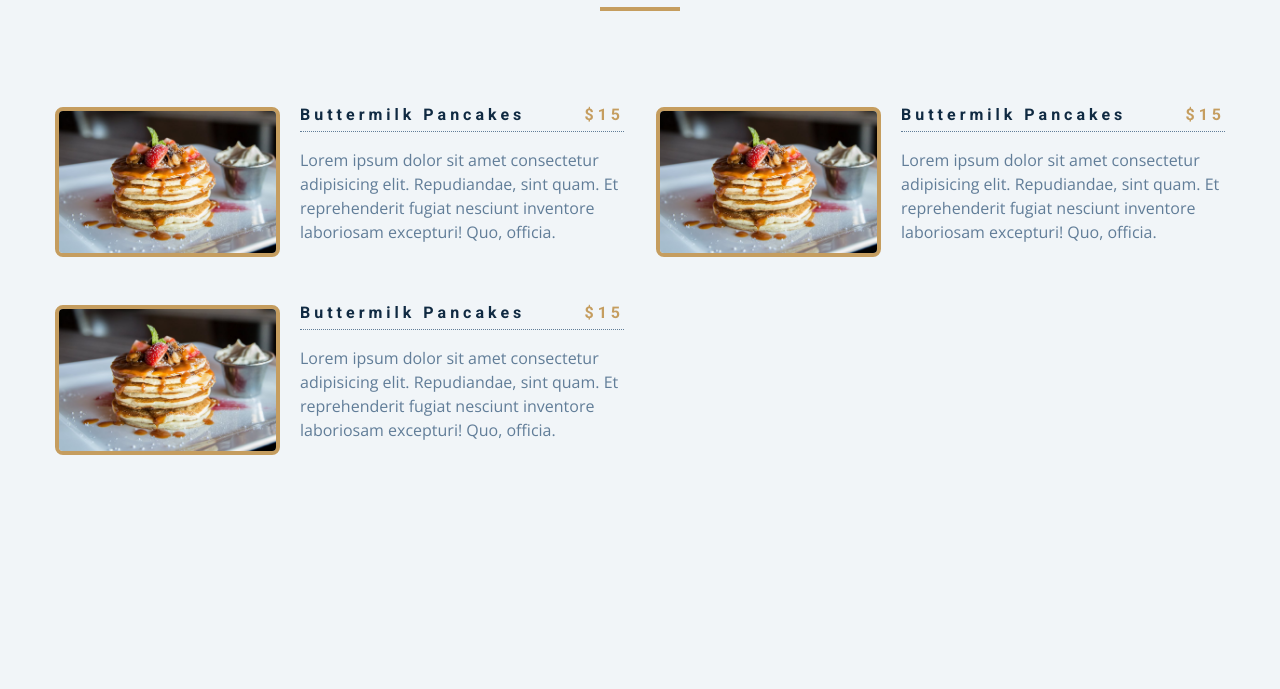
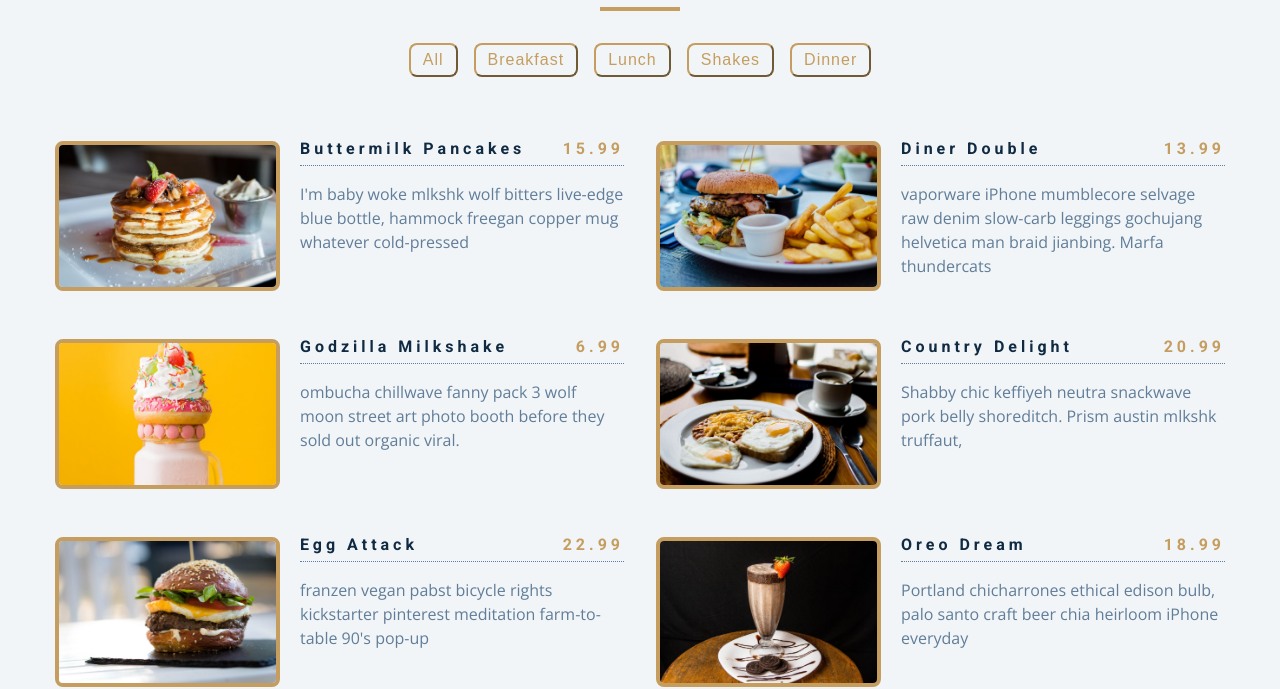
Before and after one commit to giuliaconte/restaurant-menu, a plain HTML site: page index.html in a window 1280 px wide. Shown: the part 125-814 px from the top of the page. Drawn offline with nearby package versions, Linux system fonts and the light colour scheme.

Commit message:
second commit finalized

```diff
--- a/index.js
+++ b/index.js
@@ -0,0 +1,159 @@
+// menu items as array of objects
+const menu = [
+    {
+      id: 1,
+      title: "buttermilk pancakes",
+      category: "breakfast",
+      price: 15.99,
+      img: "./images/item-1.jpeg",
+      desc: `I'm baby woke mlkshk wolf bitters live-edge blue bottle, hammock freegan copper mug whatever cold-pressed `,
+    },
+    {
+      id: 2,
+      title: "diner double",
+      category: "lunch",
+      price: 13.99,
+      img: "./images/item-2.jpeg",
+      desc: `vaporware iPhone mumblecore selvage raw denim slow-carb leggings gochujang helvetica man braid jianbing. Marfa thundercats `,
+    },
+    {
+      id: 3,
+      title: "godzilla milkshake",
+      category: "shakes",
+      price: 6.99,
+      img: "./images/item-3.jpeg",
+      desc: `ombucha chillwave fanny pack 3 wolf moon street art photo booth before they sold out organic viral.`,
+    },
+    {
+      id: 4,
+      title: "country delight",
+      category: "breakfast",
+      price: 20.99,
+      img: "./images/item-4.jpeg",
+      desc: `Shabby chic keffiyeh neutra snackwave pork belly shoreditch. Prism austin mlkshk truffaut, `,
+    },
+    {
+      id: 5,
+      title: "egg attack",
+      category: "lunch",
+      price: 22.99,
+      img: "./images/item-5.jpeg",
+      desc: `franzen vegan pabst bicycle rights kickstarter pinterest meditation farm-to-table 90's pop-up `,
+    },
+    {
+      id: 6,
+      title: "oreo dream",
+      category: "shakes",
+      price: 18.99,
+      img: "./images/item-6.jpeg",
+      desc: `Portland chicharrones ethical edison bulb, palo santo craft beer chia heirloom iPhone everyday`,
+    },
+    {
+      id: 7,
+      title: "bacon overflow",
+      category: "breakfast",
+      price: 8.99,
+      img: "./images/item-7.jpeg",
+      desc: `carry jianbing normcore freegan. Viral single-origin coffee live-edge, pork belly cloud bread iceland put a bird `,
+    },
+    {
+      id: 8,
+      title: "american classic",
+      category: "lunch",
+      price: 12.99,
+      img: "./images/item-8.jpeg",
+      desc: `on it tumblr kickstarter thundercats migas everyday carry squid palo santo leggings. Food truck truffaut  `,
+    },
+    {
+      id: 9,
+      title: "quarantine buddy",
+      category: "shakes",
+      price: 16.99,
+      img: "./images/item-9.jpeg",
+      desc: `skateboard fam synth authentic semiotics. Live-edge lyft af, edison bulb yuccie crucifix microdosing.`,
+    },
+    {
+      id: 10,
+      title: "bison steak",
+      category: "dinner",
+      price: 22.99,
+      img: "./images/item-10.jpeg",
+      desc: `skateboard fam synth authentic semiotics. Live-edge lyft af, edison bulb yuccie crucifix microdosing.`,
+    },
+  ];
+
+// get the parent element
+const sectionCenter = document.querySelector(".section-center")
+const btnContainer = document.querySelector(".btn-container")
+
+function displayMenuItems(menuItems) {
+    let displayMenu = menuItems.map(function (item) {
+        // template literal
+        return `
+        <article class="menu-item">
+            <img src=${item.img} alt=${item.title} class="photo">
+            <div class="item-info">
+                <header>
+                    <h4> ${item.title} </h4>
+                    <h4 class="price"> ${item.price} </h4>
+                </header>
+                <p class="item-text"> ${item.desc} </p>
+            </div>
+        </article>`
+    })
+
+    displayMenu = displayMenu.join("")
+    sectionCenter.innerHTML = displayMenu
+}
+
+// buttons: get only unique categories (not all!)
+function displayMenuButtons() {
+    const categories = menu.reduce(function (values, item) {
+        // if the value does NOT (=!) alredy include the item category, then add it to the array [ ]. "all" is already present in the array.
+        if (!values.includes(item.category)) {
+            values.push(item.category)
+        }
+        return values
+    },
+    ["all"]
+    )
+
+    const categoryBtns = categories.map(function(category) {
+        return `
+        <button type="button" class="filter-btn" data-id=${category}>
+            ${category}
+        </button>
+        `
+    })
+    .join("");
+
+    btnContainer.innerHTML = categoryBtns
+
+    const filterBtns = btnContainer.querySelectorAll(".filter-btn")
+
+    filterBtns.forEach(function (btn) {
+
+        btn.addEventListener("click", function(e)
+        {
+            const category = e.currentTarget.dataset.id
+            const menuCategory = menu.filter(function (menuItem)
+            {
+                if (menuItem.category === category) {
+                    return menuItem
+                }
+            })
+
+            if (category === "all") {
+                displayMenuItems(menu)
+            } else {
+                displayMenuItems(menuCategory)
+            }
+        })
+    })
+}
+
+// display all the items and buttons when the page loads (they are only present in the JS). function call
+window.addEventListener("DOMContentLoaded", function() {
+    displayMenuItems(menu)
+    displayMenuButtons()
+})
```
Also changed, not shown: index.html (+1 -1 lines).
